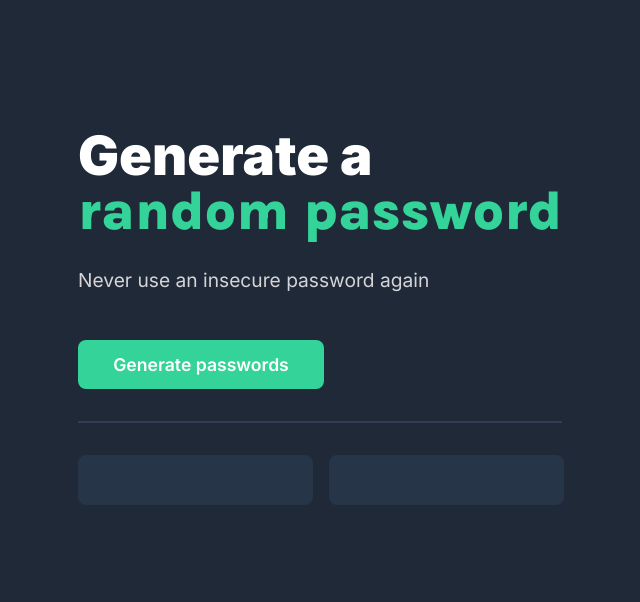
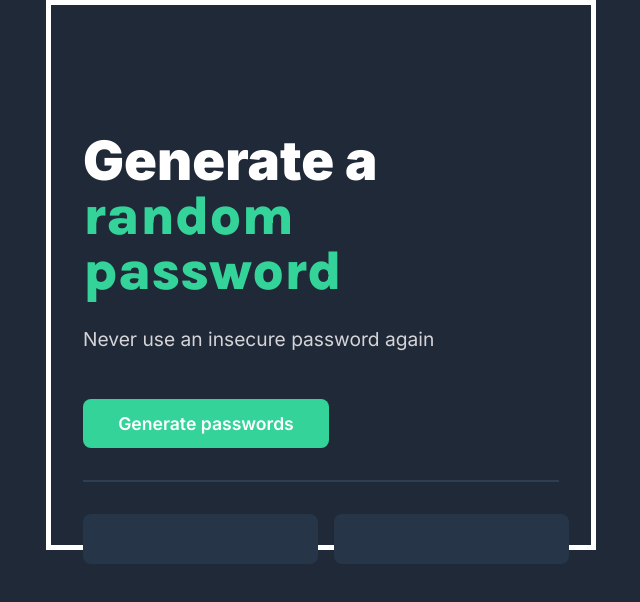
Before and after one commit to dcendry1711/PasswordGenerator, a plain HTML site: page index.html in a window 1280 px wide. Shown: the whole page, without its empty margins (319-959 px from the left). Drawn offline with Linux system fonts and the light colour scheme.

Commit message:
Update style.css

```diff
--- a/style.css
+++ b/style.css
@@ -5,7 +5,7 @@
 }
 
 .main-content {
-    width: 100vw;
+    width: 99vw;
     height: 100vh;
     margin: 0 auto;
     background: #1F2937;
@@ -14,6 +14,7 @@
     flex-direction: column;
     align-items: start;
     gap: 1em;
+    border: 5px solid #FFFF;
 }
 
 h1 {
```
